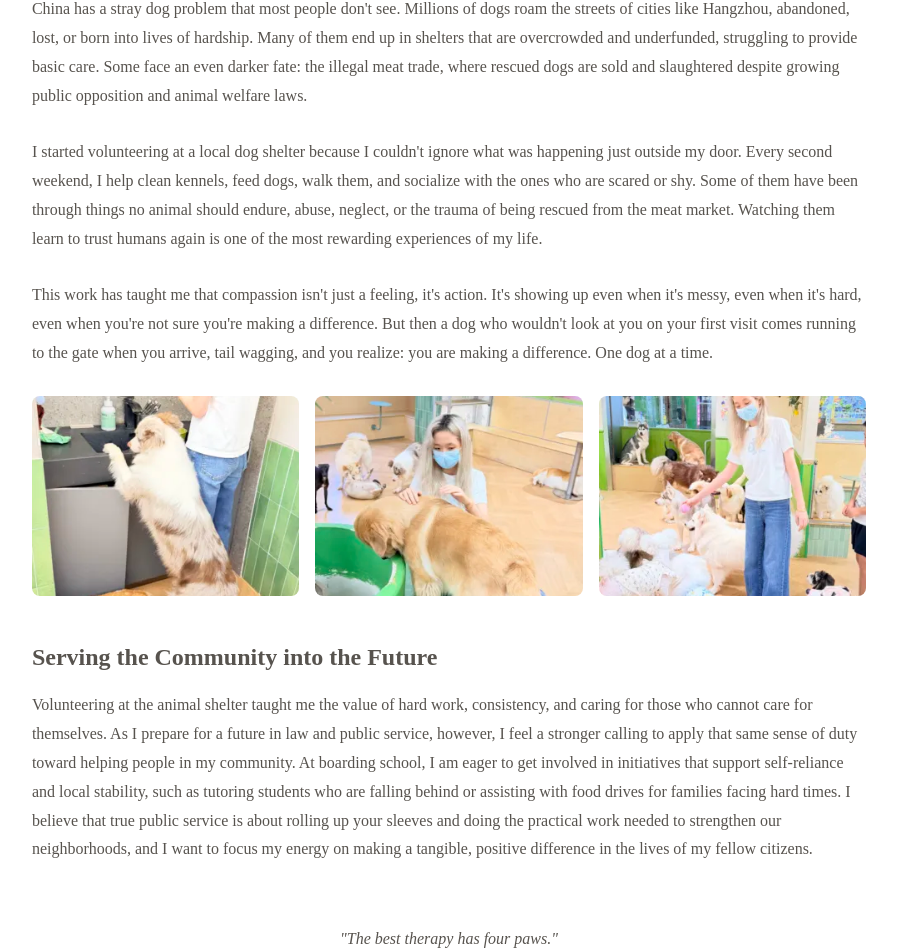
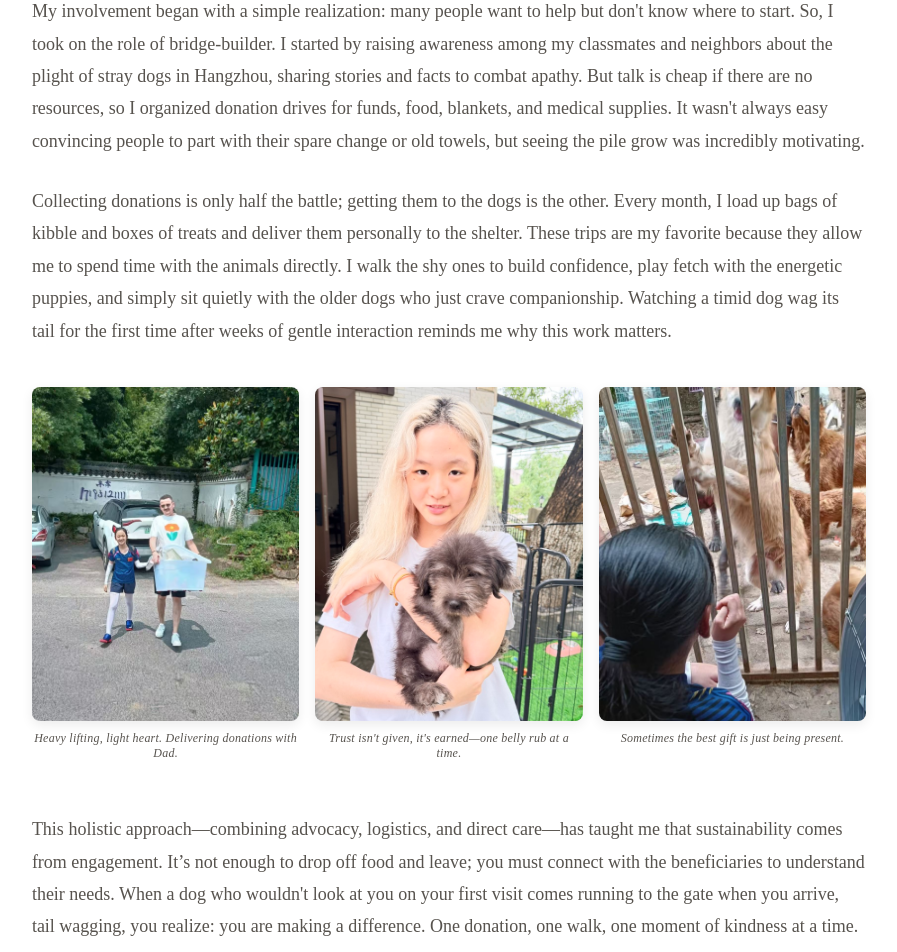
Before and after one commit to fluxzenstudio/alice-lou-portfolio, a Next.js app: page /community in a window 1280 px wide. Shown: the part 311-1263 px from the top of the page, without its empty margins (191-1088 px from the left). Built offline with nearby package versions, Linux system fonts and the light colour scheme.

Commit message:
feat: Update Community, Music, and Contact pages; fix typography and layout

```diff
--- a/src/components/About.tsx
+++ b/src/components/About.tsx
@@ -107,7 +107,7 @@ export default function About() {
                   <p className="text-lg text-stone-600" style={bodyText}>But the biggest lesson came not from the places themselves, but from the people I met along the way. Spending time with friends from Korea, Germany, Brazil, Japan, and everywhere in between, I discovered something that surprised me: even though we look different on the outside and grow up in different cultures, we're often the same on the inside. We all care about love and friendship, we all worry about fitting in, we all laugh at the same silly jokes. Our differences are small but our similarities are huge. That realization has shaped how I see the world and how I want to contribute to it.</p>
 
                   <h3 className="font-serif text-2xl tracking-tight text-stone-900" style={topicHeading(false)}>Always in Motion</h3>
-                  <p className="text-lg text-stone-600" style={bodyText}>When I am not studying, I am usually outside and moving. One of my favorite rituals is cycling along the Qiantang River with my younger brother Mike — wind in our faces and the city skyline glinting in the distance.</p>
+                  <p className="text-lg text-stone-600" style={bodyText}>When I am not studying, I am usually outside and moving. One of my favorite rituals is cycling along the Qiantang River with my younger brother Mike, wind in our faces and the city skyline glinting in the distance.</p>
                   <p className="text-lg text-stone-600" style={bodyText}>Table tennis training and music practice fill my weeks with rhythm and discipline, but some of my happiest moments are the simple ones: a bike ride by the river, a family walk around West Lake, or a pickup game with friends. Staying active keeps my mind clear and my spirit light.</p>
                 </motion.div>
 
@@ -149,7 +149,7 @@ export default function About() {
               <div style={{ display: 'flex', flexDirection: 'row', gap: '48px', alignItems: 'flex-start' }}>
                 <motion.div variants={itemVariants} style={{ flex: 1 }}>
                   <p className="text-lg text-stone-600" style={{ marginBottom: '28px', lineHeight: '1.8', marginTop: '0px' }}>Though I was born in Los Angeles, California, and hold American citizenship, I spent almost my entire life growing up outside the United States. Living in China, traveling the world, and attending an international school have given me a global perspective that I am deeply grateful for. But as I look toward the future, I feel a strong pull to return to my American roots, to live, study, and eventually contribute to the country that is, on paper and in my heart, my home.</p>
-                  <p className="text-lg text-stone-600" style={{ marginBottom: '28px', lineHeight: '1.8' }}>My dream is to become a lawyer or work in public service. Growing up between cultures has shown me how much the world needs people who can bridge divides and who understand different perspectives, speak more than one language, and care deeply about justice and fairness. I want to use my voice and my education to advocate for people who don't always have someone in their corner, whether that means working in civil rights, immigration law, or community advocacy.</p>
+                  <p className="text-lg text-stone-600" style={{ marginBottom: '28px', lineHeight: '1.8' }}>I want to study law or work in public service because I’ve seen how messy things get when people don’t understand each other. Living in different countries taught me that most fights start just because of bad communication. I hope to become a lawyer or mediator one day to help people actually listen to each other, whether it’s settling a family argument or helping neighbors get along. I believe real change happens when we create spaces where different viewpoints can coexist peacefully, rather than forcing everyone to agree.</p>
                   <p className="text-lg text-stone-600" style={{ marginBottom: '0px', lineHeight: '1.8' }}>Attending a U.S. boarding school for Grade 9 is the first step on this journey. I am looking for a school that will challenge me academically, push me to grow as a person, and surround me with curious, kind, and driven peers. From there, I hope to attend a top university in the United States where I can study law, political science, or public policy and build the foundation I need to make a real difference. I know the road is long, but I also know that every big journey starts with one brave step. This is mine.</p>
                 </motion.div>
                 <motion.div variants={itemVariants} style={{ width: '16%', position: 'sticky', top: '96px' }}>
--- a/src/components/Academics.tsx
+++ b/src/components/Academics.tsx
@@ -95,7 +95,7 @@ export default function Academics() {
           <motion.h1 variants={itemVariants} className="font-serif text-5xl md:text-6xl font-normal tracking-tight text-stone-900 mb-6">
             Academics
           </motion.h1>
-          <motion.p variants={itemVariants} className="text-lg text-stone-600 max-w-2xl leading-relaxed">
+          <motion.p variants={itemVariants} className="text-lg text-stone-600 max-w-2xl leading-relaxed" style={{ lineHeight: '1.8' }}>
             A curious mind, a disciplined work ethic, and a genuine love of learning
             shaped by more than a decade in an International Baccalaureate school.
           </motion.p>
--- a/src/components/Community.tsx
+++ b/src/components/Community.tsx
@@ -13,6 +13,14 @@ export default function Community() {
   const itemVariants: any = {
     hidden: { opacity: 0, y: 20 },
     visible: { opacity: 1, y: 0, transition: { duration: 0.6, ease: "easeOut" } },
+  };
+
+  // Shared style for consistent typography across all body paragraphs
+  const paraStyle = {
+    marginBottom: '28px',
+    lineHeight: '1.8',
+    fontSize: '18px',
+    color: '#57534e' // stone-600
   };
 
   return (
@@ -57,90 +65,99 @@ export default function Community() {
         >
           <motion.div variants={itemVariants} style={{ width: '66%', margin: '0 auto' }}>
 
-            <h2 className="font-serif text-3xl font-normal tracking-tight text-stone-900 mb-8" style={{ marginTop: '0px' }}>
+            {/* LEFT ALIGNED HEADING */}
+            <h2 className="font-serif text-3xl font-normal tracking-tight text-stone-900 mb-8" style={{ marginTop: '0px', textAlign: 'left' }}>
               Volunteering at the Local Dog Shelter
             </h2>
 
-            <p
-              className="text-lg text-stone-600"
-              style={{ marginBottom: '28px', lineHeight: '1.8' }}
-            >
-              China has a stray dog problem that most people don't see. Millions of dogs roam the streets
-              of cities like Hangzhou, abandoned, lost, or born into lives of hardship. Many of them end
-              up in shelters that are overcrowded and underfunded, struggling to provide basic care. Some
-              face an even darker fate: the illegal meat trade, where rescued dogs are sold and slaughtered
-              despite growing public opposition and animal welfare laws.
+            {/* UPDATED PARAGRAPH 1: Awareness & Donations */}
+            <p style={paraStyle}>
+              My involvement began with a simple realization: many people want to help but don't know where
+              to start. So, I took on the role of bridge-builder. I started by raising awareness among my
+              classmates and neighbors about the plight of stray dogs in Hangzhou, sharing stories and facts
+              to combat apathy. But talk is cheap if there are no resources, so I organized donation drives
+              for funds, food, blankets, and medical supplies. It wasn't always easy convincing people to part with
+              their spare change or old towels, but seeing the pile grow was incredibly motivating.
             </p>
 
-            <p
-              className="text-lg text-stone-600"
-              style={{ marginBottom: '28px', lineHeight: '1.8' }}
-            >
-              I started volunteering at a local dog shelter because I couldn't ignore what was happening
-              just outside my door. Every second weekend, I help clean kennels, feed dogs, walk them, and
-              socialize with the ones who are scared or shy. Some of them have been through things no
-              animal should endure, abuse, neglect, or the trauma of being rescued from the meat market.
-              Watching them learn to trust humans again is one of the most rewarding experiences of my life.
+            {/* UPDATED PARAGRAPH 2: Delivery & Interaction */}
+            <p style={paraStyle}>
+              Collecting donations is only half the battle; getting them to the dogs is the other. Every month,
+              I load up bags of kibble and boxes of treats and deliver them personally to the shelter. These
+              trips are my favorite because they allow me to spend time with the animals directly. I walk the
+              shy ones to build confidence, play fetch with the energetic puppies, and simply sit quietly with
+              the older dogs who just crave companionship. Watching a timid dog wag its tail for the first time
+              after weeks of gentle interaction reminds me why this work matters.
             </p>
 
-            <p
-              className="text-lg text-stone-600"
-              style={{ marginBottom: '28px', lineHeight: '1.8' }}
-            >
-              This work has taught me that compassion isn't just a feeling, it's action. It's showing up
-              even when it's messy, even when it's hard, even when you're not sure you're making a
-              difference. But then a dog who wouldn't look at you on your first visit comes running to
-              the gate when you arrive, tail wagging, and you realize: you are making a difference. One
-              dog at a time.
-            </p>
+            {/* NEW: 3-COLUMN PHOTO GRID WITH CAPTIONS */}
+            <div style={{ display: 'flex', gap: '16px', margin: '40px 0', flexDirection: 'row', alignItems: 'flex-start' }}>
 
-            {/* OPTIMIZED PHOTO GALLERY: 3 Columns matching text width */}
-            <div style={{ display: 'flex', gap: '16px', marginTop: '16px', marginBottom: '48px' }}>
-
-              {/* Photo 1 */}
-              <div style={{ flex: 1, position: 'relative', aspectRatio: '4 / 3', borderRadius: '8px', overflow: 'hidden' }}>
+              {/* Left Photo: Delivering Donations */}
+              <div style={{ flex: 1, display: 'flex', flexDirection: 'column' }}>
+                <div style={{ position: 'relative', aspectRatio: '4 / 5', borderRadius: '8px', overflow: 'hidden', boxShadow: '0 4px 12px rgba(0,0,0,0.08)', width: '100%' }}>
                   <Image
-                  src="/dog-shelter1.webp"
-                  alt="Alice volunteering at the dog shelter"
+                    src="/alice-shelter-donation.jpg"
+                    alt="Alice delivering donations to the shelter with her dad"
                     fill
-                  sizes="(max-width: 768px) 90vw, 25vw"
+                    sizes="(max-width: 768px) 90vw, 20vw"
                     style={{ objectFit: 'cover' }}
                   />
                 </div>
+                <p style={{ fontSize: '12px', letterSpacing: '0.02em', color: '#57534e', marginTop: '10px', fontStyle: 'italic', textAlign: 'center' }}>
+                  Heavy lifting, light heart. Delivering donations with Dad.
+                </p>
+              </div>
 
-              {/* Photo 2 */}
-              <div style={{ flex: 1, position: 'relative', aspectRatio: '4 / 3', borderRadius: '8px', overflow: 'hidden' }}>
+              {/* Center Photo: Bonding with Dog */}
+              <div style={{ flex: 1, display: 'flex', flexDirection: 'column' }}>
+                <div style={{ position: 'relative', aspectRatio: '4 / 5', borderRadius: '8px', overflow: 'hidden', boxShadow: '0 4px 12px rgba(0,0,0,0.08)', width: '100%' }}>
                   <Image
-                  src="/dog-shelter2.webp"
-                  alt="Alice interacting with shelter dogs"
+                    src="/alice-dog.jpg"
+                    alt="Alice bonding with a rescue dog at the shelter"
                     fill
-                  sizes="(max-width: 768px) 90vw, 25vw"
+                    sizes="(max-width: 768px) 90vw, 20vw"
                     style={{ objectFit: 'cover' }}
                   />
                 </div>
+                <p style={{ fontSize: '12px', letterSpacing: '0.02em', color: '#57534e', marginTop: '10px', fontStyle: 'italic', textAlign: 'center' }}>
+                  Trust isn't given, it's earned—one belly rub at a time.
+                </p>
+              </div>
 
-              {/* Photo 3 */}
-              <div style={{ flex: 1, position: 'relative', aspectRatio: '4 / 3', borderRadius: '8px', overflow: 'hidden' }}>
+              {/* Right Photo: Giving Attention */}
+              <div style={{ flex: 1, display: 'flex', flexDirection: 'column' }}>
+                <div style={{ position: 'relative', aspectRatio: '4 / 5', borderRadius: '8px', overflow: 'hidden', boxShadow: '0 4px 12px rgba(0,0,0,0.08)', width: '100%' }}>
                   <Image
-                  src="/dog-shelter3.webp"
-                  alt="Alice feeding dogs at the shelter"
+                    src="/alice-dog-shelter.jpg"
+                    alt="Alice giving attention to shelter dogs"
                     fill
-                  sizes="(max-width: 768px) 90vw, 25vw"
+                    sizes="(max-width: 768px) 90vw, 20vw"
                     style={{ objectFit: 'cover' }}
                   />
+                </div>
+                <p style={{ fontSize: '12px', letterSpacing: '0.02em', color: '#57534e', marginTop: '10px', fontStyle: 'italic', textAlign: 'center' }}>
+                  Sometimes the best gift is just being present.
+                </p>
               </div>
 
             </div>
 
-            {/* NEW SECTION: Future Goals */}
-            <h2 className="font-serif text-3xl font-normal tracking-tight text-stone-900 mb-8" style={{ marginTop: '0px' }}>
+            {/* UPDATED PARAGRAPH 3: The Lesson Learned */}
+            <p style={paraStyle}>
+              This holistic approach—combining advocacy, logistics, and direct care—has taught me that
+              sustainability comes from engagement. It’s not enough to drop off food and leave; you must
+              connect with the beneficiaries to understand their needs. When a dog who wouldn't look at you
+              on your first visit comes running to the gate when you arrive, tail wagging, you realize:
+              you are making a difference. One donation, one walk, one moment of kindness at a time.
+            </p>
+
+            {/* SECTION: Future Goals */}
+            <h2 className="font-serif text-3xl font-normal tracking-tight text-stone-900 mb-8" style={{ marginTop: '40px', textAlign: 'left' }}>
               Serving the Community into the Future
             </h2>
 
-            <p
-              className="text-lg text-stone-600"
-              style={{ marginBottom: '0px', lineHeight: '1.8' }}
-            >
+            <p style={{ ...paraStyle, marginBottom: '0px' }}>
               Volunteering at the animal shelter taught me the value of hard work, consistency, and caring for
               those who cannot care for themselves. As I prepare for a future in law and public service, however,
               I feel a stronger calling to apply that same sense of duty toward helping people in my community.
--- a/src/components/Music.tsx
+++ b/src/components/Music.tsx
@@ -94,7 +94,7 @@ export default function Music() {
                     }}
                   />
                   <p style={{ fontSize: '13px', letterSpacing: '0.02em', color: '#57534e', marginTop: '14px', fontStyle: 'italic' }}>
-                    Keeping the beat with the school band
+                    Finding bliss in the beat
                   </p>
                 </div>
 
```
Also changed, not shown: public/alice-dog-shelter.jpg (added), public/alice-shelter-donation.jpg (added). Lines whose indentation alone changed are shown as unchanged.
